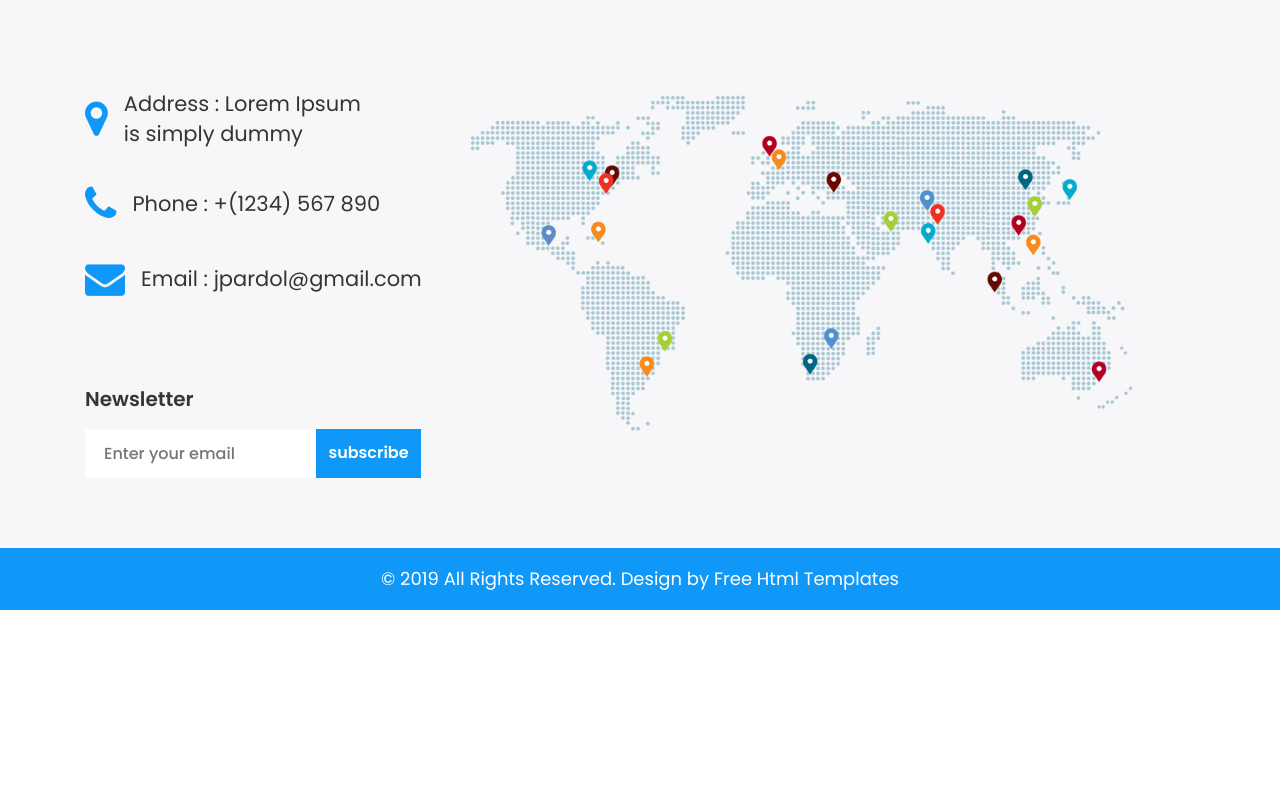
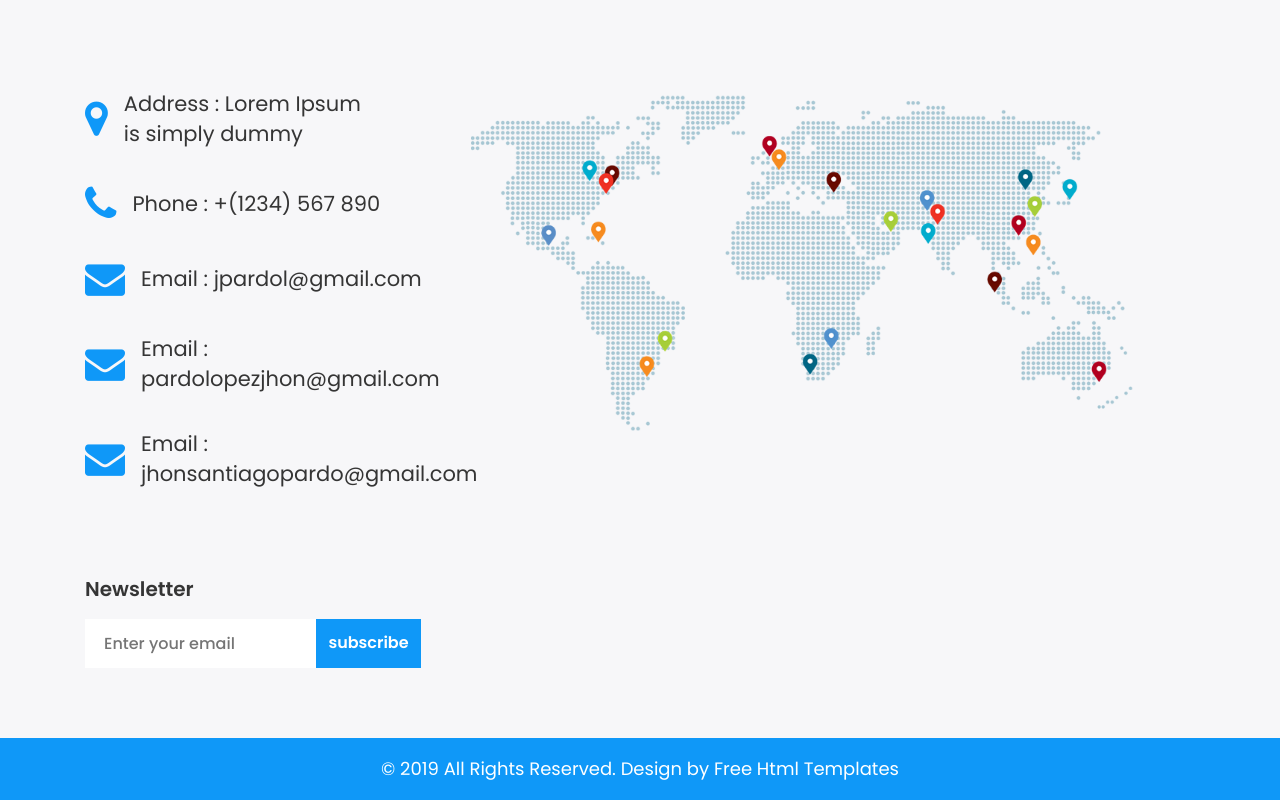
Before and after one commit to JPARDOL92/CursoGit, a plain HTML site: page index.html in a window 1280 px wide. Shown: the part 5065-5865 px from the top of the page. Before the commit the page ends 5675 px from the top, so only its background shows below. Drawn offline with nearby package versions, Linux system fonts and the light colour scheme; files whose address does not match are found by name.

Commit message:
Agregando cuarto correo

```diff
--- a/index.html
+++ b/index.html
@@ -579,6 +579,8 @@
                         </li>
                         <li><a href="#"><i class="fa fa-phone" aria-hidden="true"></i></a>Phone :  +(1234) 567 890</li>
                         <li><a href="#"><i class="fa fa-envelope" aria-hidden="true"></i></a>Email : jpardol@gmail.com</li>
+                        <li><a href="#"><i class="fa fa-envelope" aria-hidden="true"></i></a>Email : pardolopezjhon@gmail.com</li>
+                        <li><a href="#"><i class="fa fa-envelope" aria-hidden="true"></i></a>Email : jhonsantiagopardo@gmail.com</li>
                      </ul>
                      <form class="bottom_form">
                         <h3>Newsletter</h3>
```
